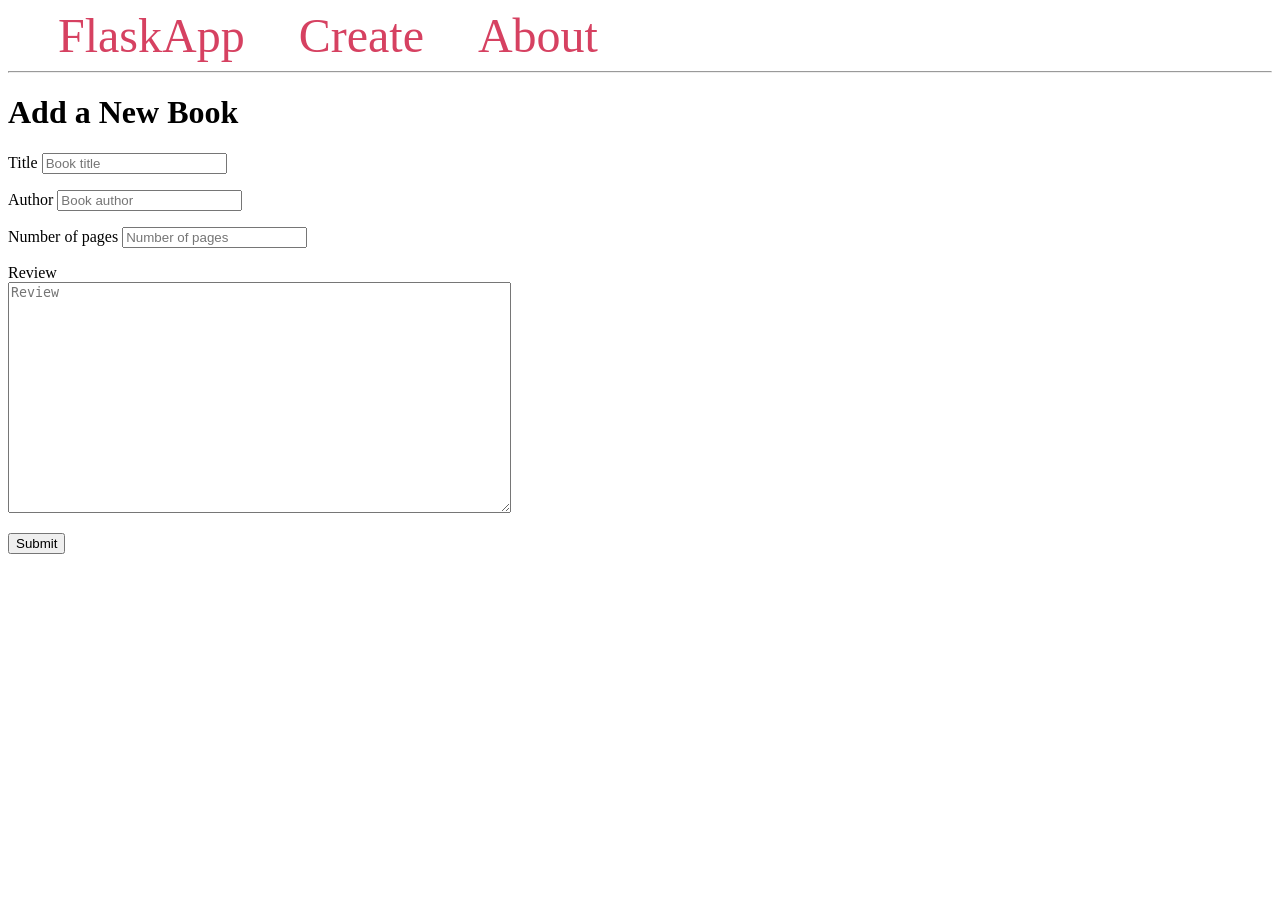
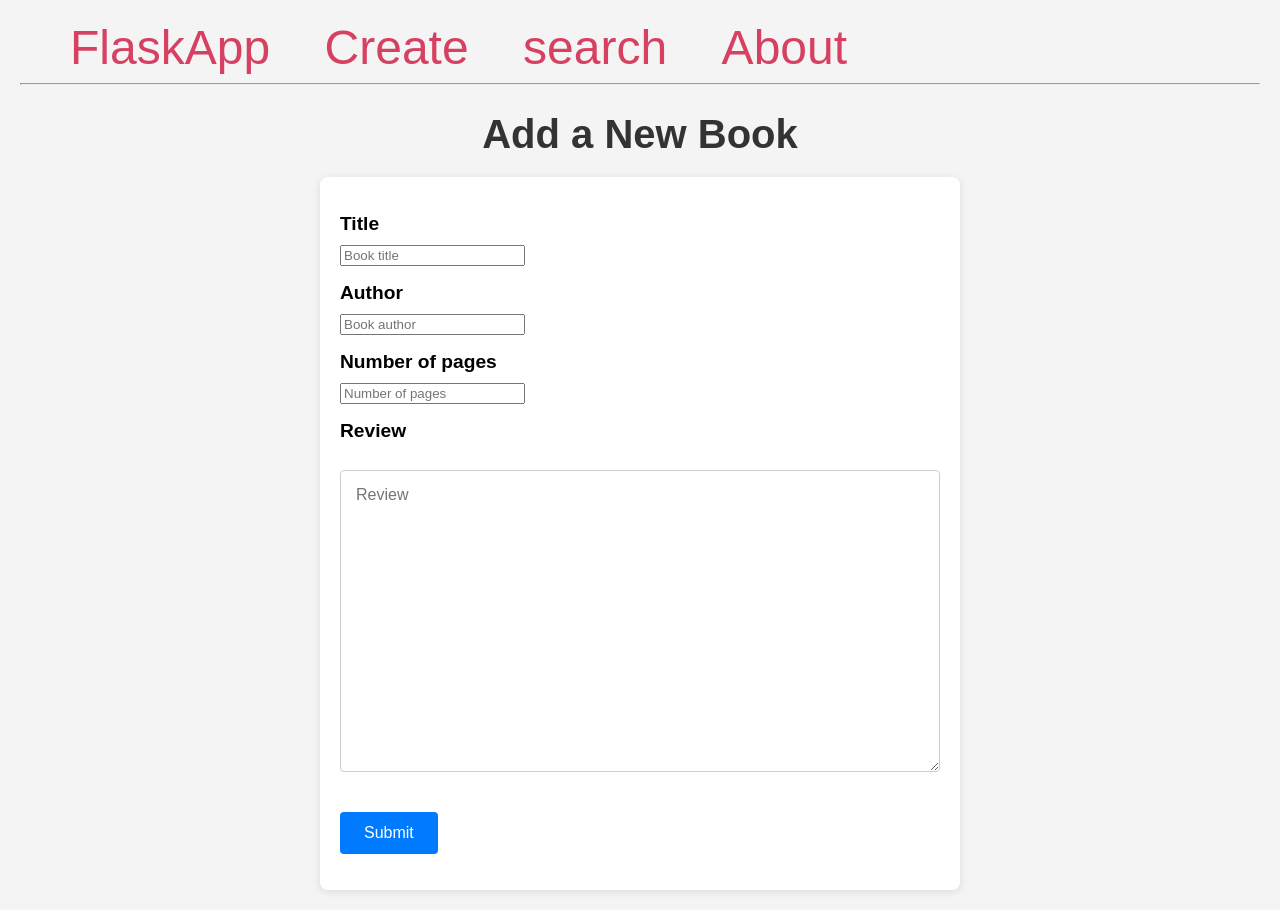
Before and after one commit to emmanueldeletang/postgresql_websample_international, a Flask app: page /create/ in a window 1280 px wide. Before the commit the page ends 554 px from the top, so only its background shows below. Run offline with Flask 3, Linux system fonts and the light colour scheme; some libraries are stand-ins or nearby versions.

Commit message:
Add files via upload

```diff
--- a/templates/base.html
+++ b/templates/base.html
@@ -2,7 +2,7 @@
 <html lang="en">
 <head>
     <meta charset="UTF-8">
-    <title>{% block title %} {% endblock %} - FlaskApp</title>
+    <title>{% block title %} {% endblock %} - APP with postgresql </title>
     <style>
         nav a {
             color: #d64161;
@@ -21,7 +21,71 @@
                 margin-left: 50px;
                 font-size: 20px;
         }
+        .about {
+            margin-left: 80px;
+            font-size: 20px;
+    }
 
+        body {
+            margin: 0;
+            padding: 20px;
+            background-color: #f4f4f4;
+            font-family: 'Arial', sans-serif;
+        }
+        h1 {
+            color: #333;
+            font-family: 'Arial', sans-serif;
+            font-size: 2.5em;
+            margin-bottom: 20px;
+            text-align: center;
+        }
+        form {
+            margin-bottom: 20px;
+            background-color: #fff;
+            padding: 20px;
+            border-radius: 8px;
+            box-shadow: 0 2px 8px rgba(0, 0, 0, 0.1);
+            max-width: 600px;
+            margin: 0 auto;
+        }
+        label {
+            display: block;
+            margin-bottom: 10px;
+            font-weight: bold;
+            font-size: 1.2em;
+        }
+        textarea {
+            width: 100%;
+            padding: 15px;
+            font-size: 16px;
+            border: 1px solid #ccc;
+            border-radius: 4px;
+            box-sizing: border-box;
+            font-family: 'Arial', sans-serif;
+            margin-bottom: 20px;
+        }
+        button {
+            padding: 12px 24px;
+            font-size: 16px;
+            color: #fff;
+            background-color: #007bff;
+            border: none;
+            border-radius: 4px;
+            cursor: pointer;
+            font-family: 'Arial', sans-serif;
+            transition: background-color 0.3s ease;
+        }
+        button:hover {
+            background-color: #0056b3;
+        }
+        pre {
+            background-color: #fff;
+            padding: 10px;
+            border: 1px solid #ccc;
+            border-radius: 4px;
+            white-space: pre-wrap;
+            word-wrap: break-word;
+        }
     </style>
 </head>
 <body>
@@ -30,7 +94,8 @@
 
         <a href="{{ url_for('index') }}">FlaskApp</a>
         <a href="{{ url_for('create') }}">Create</a>
-        <a href="#">About</a>
+        <a href="{{ url_for('search') }}">search</a>
+        <a href="{{ url_for('about') }}">About</a>
     </nav>
     <hr>
     <div class="content">
--- a/templates/index.html
+++ b/templates/index.html
@@ -19,7 +19,7 @@
     </form>
     {% for book in books %}
         <div class='book'>
-            <h3>#{{ book[0] }} - {{ book[1] }} BY {{ book[2] }}</h3>
+            <h3>#{{ book[0] }} - {{ book[1]  }} BY {{ book[2] }}</h3>
             <i><p>({{ book[3] }} pages)</p></i>
             <p class='review'>{{ book[4] }}</p>
             <i><p>Added {{ book[5] }}</p></i>
```
Also changed, not shown: templates/about.html (added, +7 -0 lines), templates/search.html (added, +19 -0 lines).
